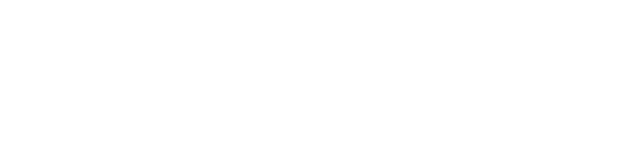
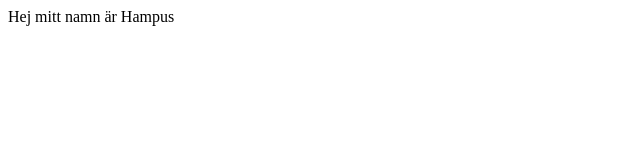
Before and after one commit to Luigi1234567/among-us, a plain HTML site: page index.html in a window 1280 px wide. Shown: the whole page, without its empty margins (0-640 px from the left). Drawn offline with Linux system fonts and the light colour scheme.

Commit message:
Update index.html

```diff
--- a/index.html
+++ b/index.html
@@ -1,7 +1,7 @@
 <html>
 <body>
 <p>
-<Hej mitt namn är Hampus
+Hej mitt namn är Hampus
 </p>
 </body>
 </html
```
